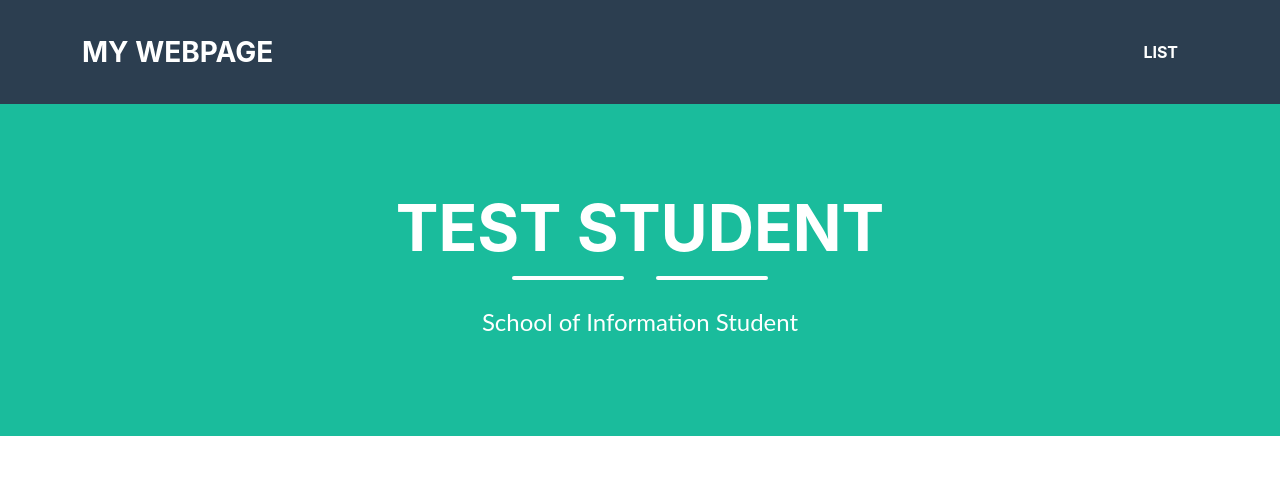
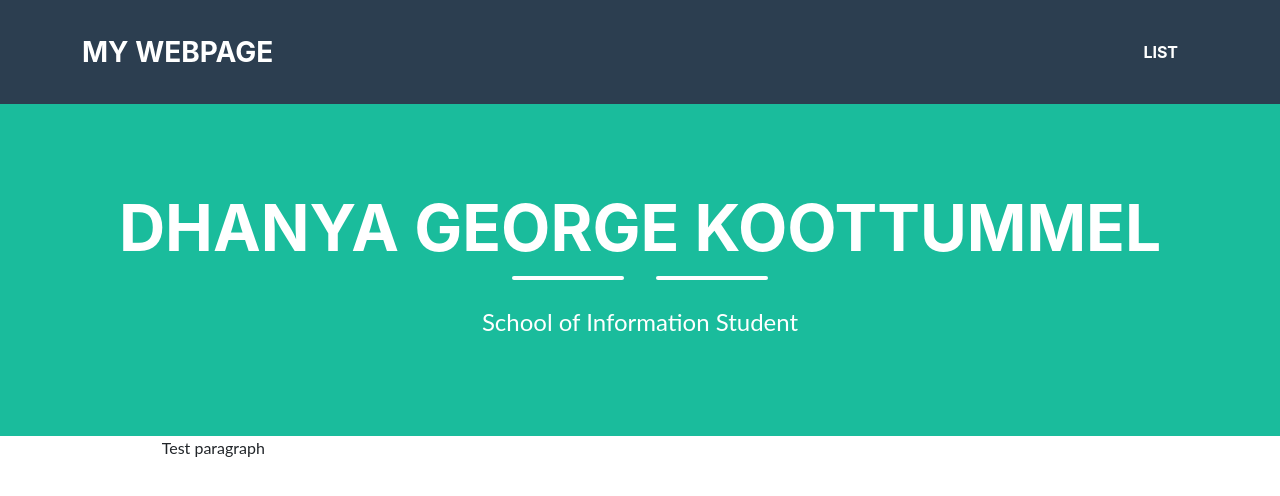
Before and after one commit to dhanya0295/dhanya0295.github.io, a plain HTML site: page index.html in a window 1280 px wide. Drawn offline with Linux system fonts and the light colour scheme.

Commit message:
Updated student details

```diff
--- a/index.html
+++ b/index.html
@@ -3,7 +3,7 @@
     <header>
         <link rel="stylesheet" href="style.css">
         <link rel="stylesheet" href="table_style.css">
-        <title>My Webpage Title</title>
+        <title>Dhanya's First Webpage</title>
     </header>
     <body>
         <!---Navigation--->
@@ -23,7 +23,7 @@
             <div class="container d-flex align-items-center flex-column">
 
                 <!-- This code is for the student name-->
-                <h1 class="masthead-heading text-uppercase mb-0">Test Student</h1>
+                <h1 class="masthead-heading text-uppercase mb-0">Dhanya George Koottummel</h1>
                 <!--This code creates the two lines separating the student name from the subtitle-->
                 <div class="divider-custom divider-light">
                     <div class="divider-custom-line"></div>
@@ -37,7 +37,7 @@
 
             <div class="col-md-6 col-lg-4 mb-5">
                 <!-- put your bio paragraph here; remember to use the correct html tags -->
-
+                <p> Test paragraph </p>
             </div>
         </section>
     </body>
```
